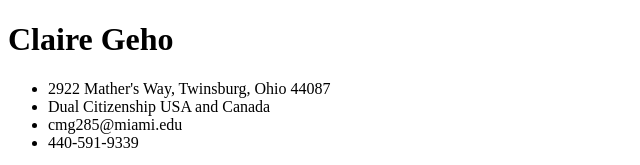
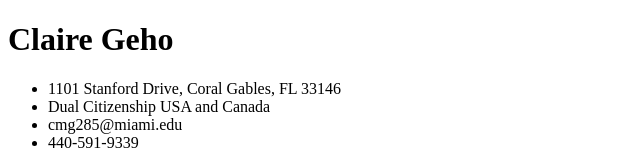
Before and after one commit to Jess-Sanz/cgeho.github.io, a plain HTML site: page resume.html in a window 1280 px wide. Shown: the top 165 px of the page, 0-640 px from the left. Drawn offline with Linux system fonts and the light colour scheme.

Commit message:
Update resume.html

```diff
--- a/resume.html
+++ b/resume.html
@@ -12,7 +12,7 @@
 <h1>Claire Geho</h1>
 <!--I would like to center this contact information and remove the bullets once we stylize this with CSS-->
 <ul>
-<li>2922 Mather's Way, Twinsburg, Ohio 44087</li>
+<li>1101 Stanford Drive, Coral Gables, FL 33146</li>
 <li>Dual Citizenship USA and Canada</li>
 <li>cmg285@miami.edu</li>
 <li>440-591-9339</li>
```
